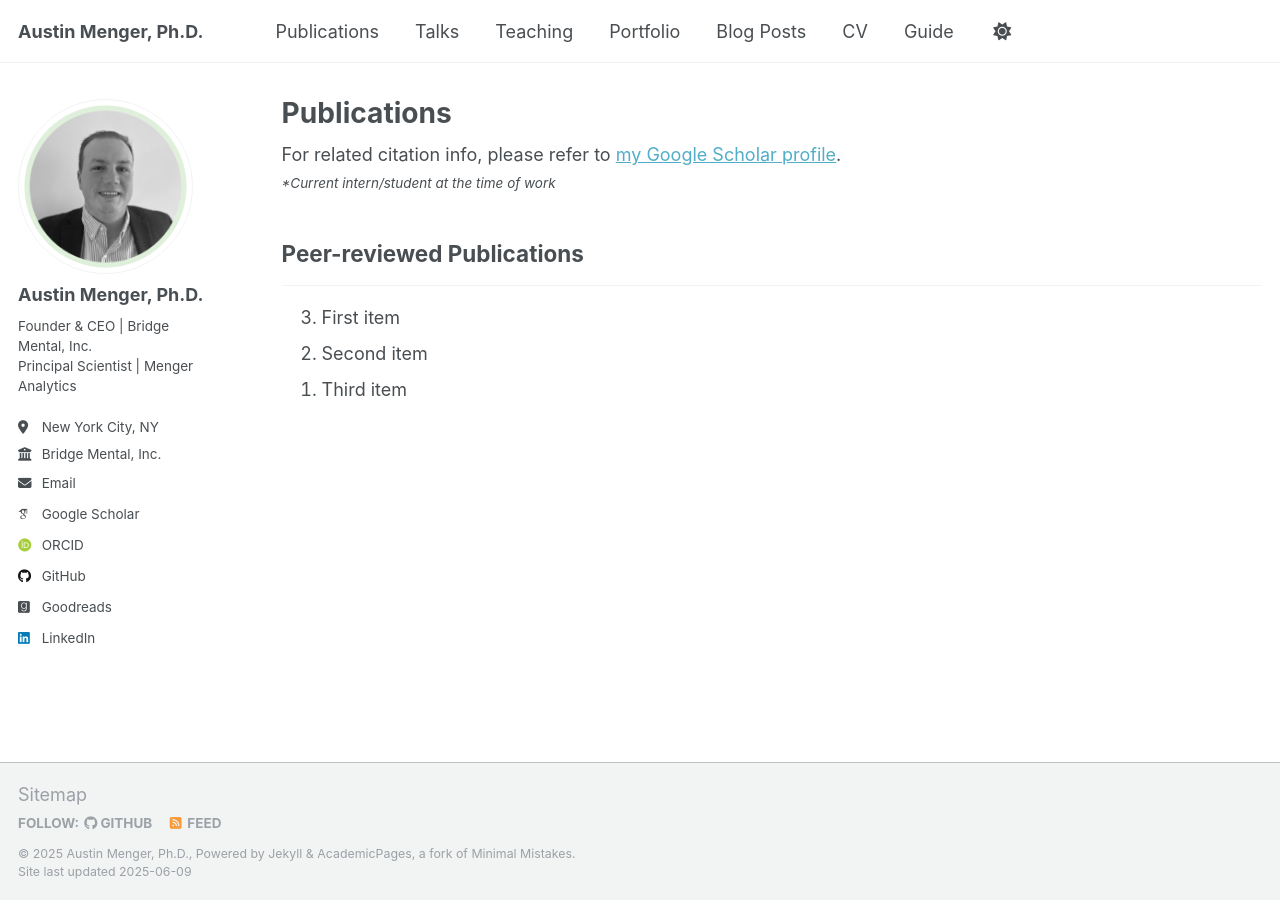
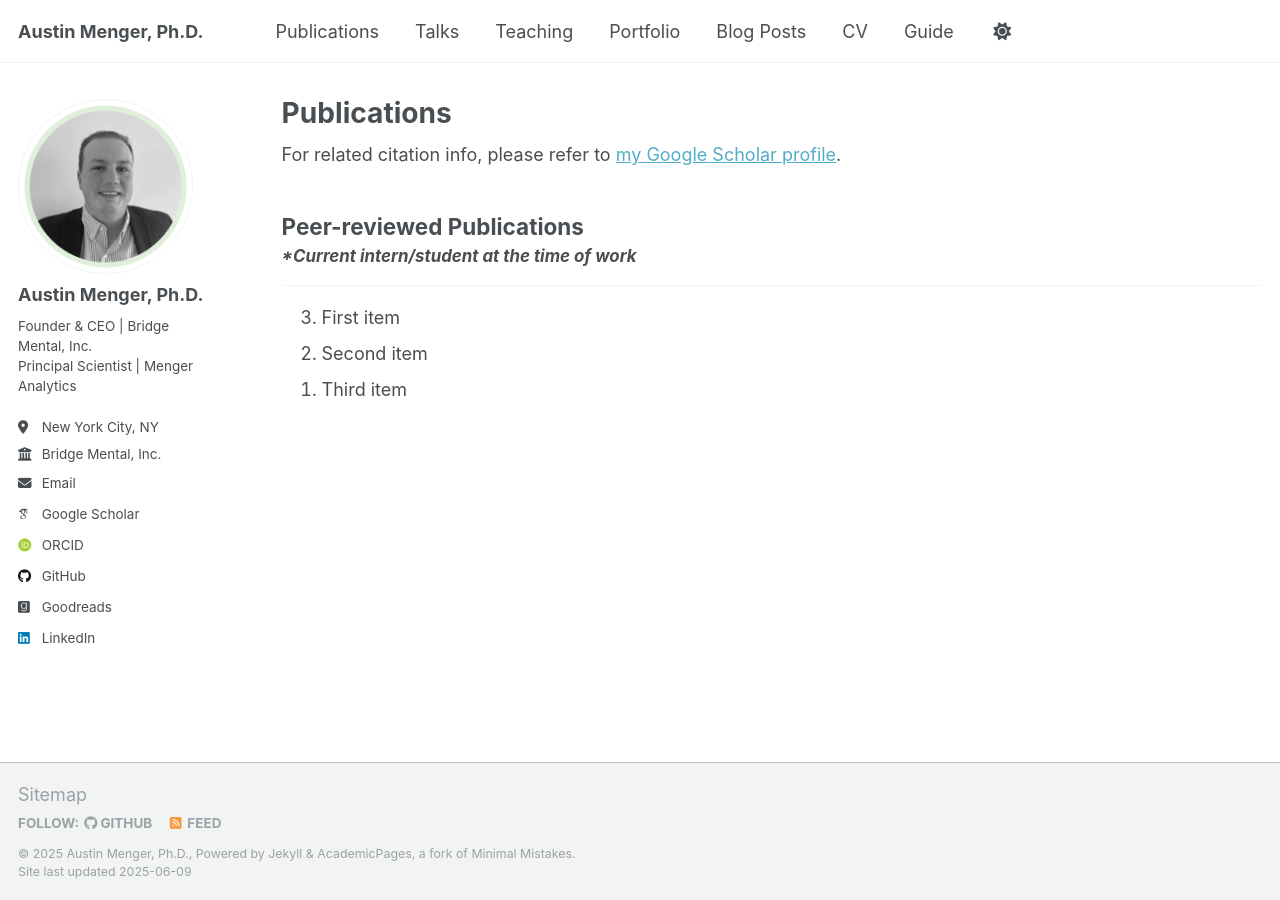
Before and after one commit to austinmenger/austinmenger.github.io, a Jekyll site: the page built from _pages/publications.html, in a window 1280 px wide. Built offline with Jekyll 4.4.1, drawn with Linux system fonts in a browser that asks for light colours; some web fonts are replaced.

```diff
--- a/_pages/publications.html
+++ b/_pages/publications.html
@@ -7,12 +7,11 @@ author_profile: true
 
 {% if site.author.googlescholar %}
   <div class="wordwrap">For related citation info, please refer to <a href="{{site.author.googlescholar}}">my Google Scholar profile</a>.</div>
-<small><em>*Current intern/student at the time of work</em></small>
 {% endif %}
 
 {% include base_path %}
 
-<h2>Peer-reviewed Publications</h2>
+<h2>Peer-reviewed Publications <br><small><em>*Current intern/student at the time of work</em></small></h2>
 <hr />
 
 <ol reversed>
```
